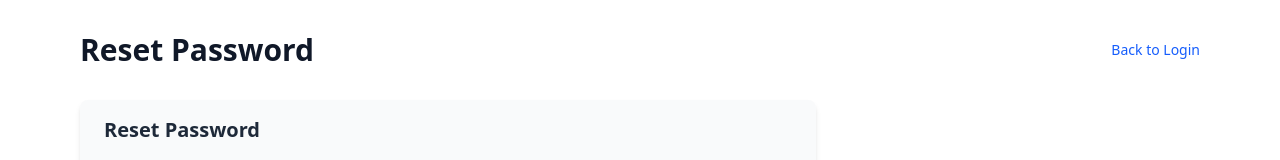
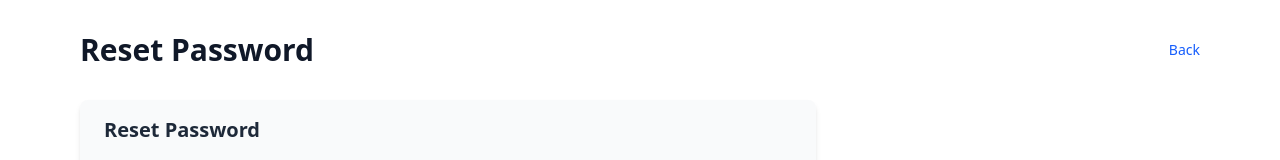
Before and after one commit to Killian1023/comp3334-project, a Next.js app: page /reset-password in a window 1280 px wide. Shown: the top 160 px of the page. Built offline with nearby package versions, Linux system fonts and the light colour scheme.

Commit message:
更新重置密碼頁面：調整用戶名或電子郵件輸入框的樣式，並修改返回鏈接至文件頁面

```diff
--- a/src/app/components/auth/PasswordResetForm.tsx
+++ b/src/app/components/auth/PasswordResetForm.tsx
@@ -239,7 +239,7 @@ const PasswordResetForm: React.FC<PasswordResetFormProps> = ({
                     </div>
                 )}
                 <form onSubmit={handleUsernameSubmit} className="space-y-4">
-                    <div>
+                    <div className="w-full">
                         <label htmlFor="usernameOrEmail" className="block mb-2 text-sm font-medium text-gray-700">Username or Email</label>
                         <Input
                             id="usernameOrEmail"
@@ -248,6 +248,7 @@ const PasswordResetForm: React.FC<PasswordResetFormProps> = ({
                             value={usernameOrEmail}
                             onChange={(e) => setUsernameOrEmail(e.target.value)}
                             disabled={isLoading}
+                            className="w-full"
                         />
                     </div>
 
--- a/src/app/reset-password/page.tsx
+++ b/src/app/reset-password/page.tsx
@@ -42,8 +42,8 @@ const ResetPasswordPage = () => {
             <div className="flex justify-between items-center mb-8">
                 <h1 className="text-3xl font-bold text-gray-900">Reset Password</h1>
                 <div className="flex items-center space-x-4">
-                    <Link href="/login" className="text-sm text-blue-600 hover:text-blue-800">
-                        Back to Login
+                    <Link href="/files" className="text-sm text-blue-600 hover:text-blue-800">
+                        Back
                     </Link>
                 </div>
             </div>
```
Also changed, not shown: 1 other file (tests, documents, lock files or other folders).
